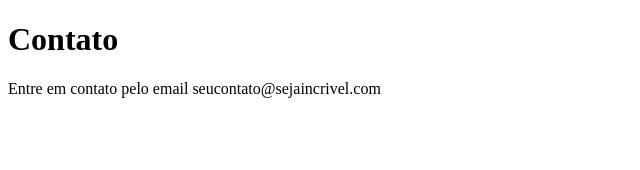
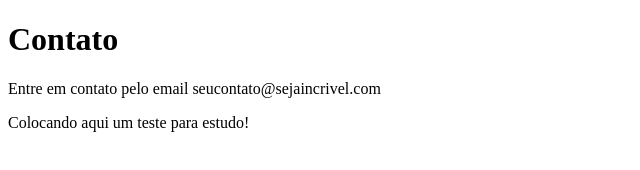
Before and after one commit to MarceloSJunior/sistema-de-cadastro-estudos, a plain HTML site: page contato.html in a window 1280 px wide. Shown: the whole page, without its empty margins (0-640 px from the left). Drawn offline with Linux system fonts and the light colour scheme.

Commit message:
Nova linha teste

```diff
--- a/contato.html
+++ b/contato.html
@@ -9,5 +9,6 @@
 <body>
     <h1>Contato</h1>
     <p>Entre em contato pelo email seucontato@sejaincrivel.com</p>
+    <p>Colocando aqui um teste para estudo!</p>
 </body>
 </html>
```
